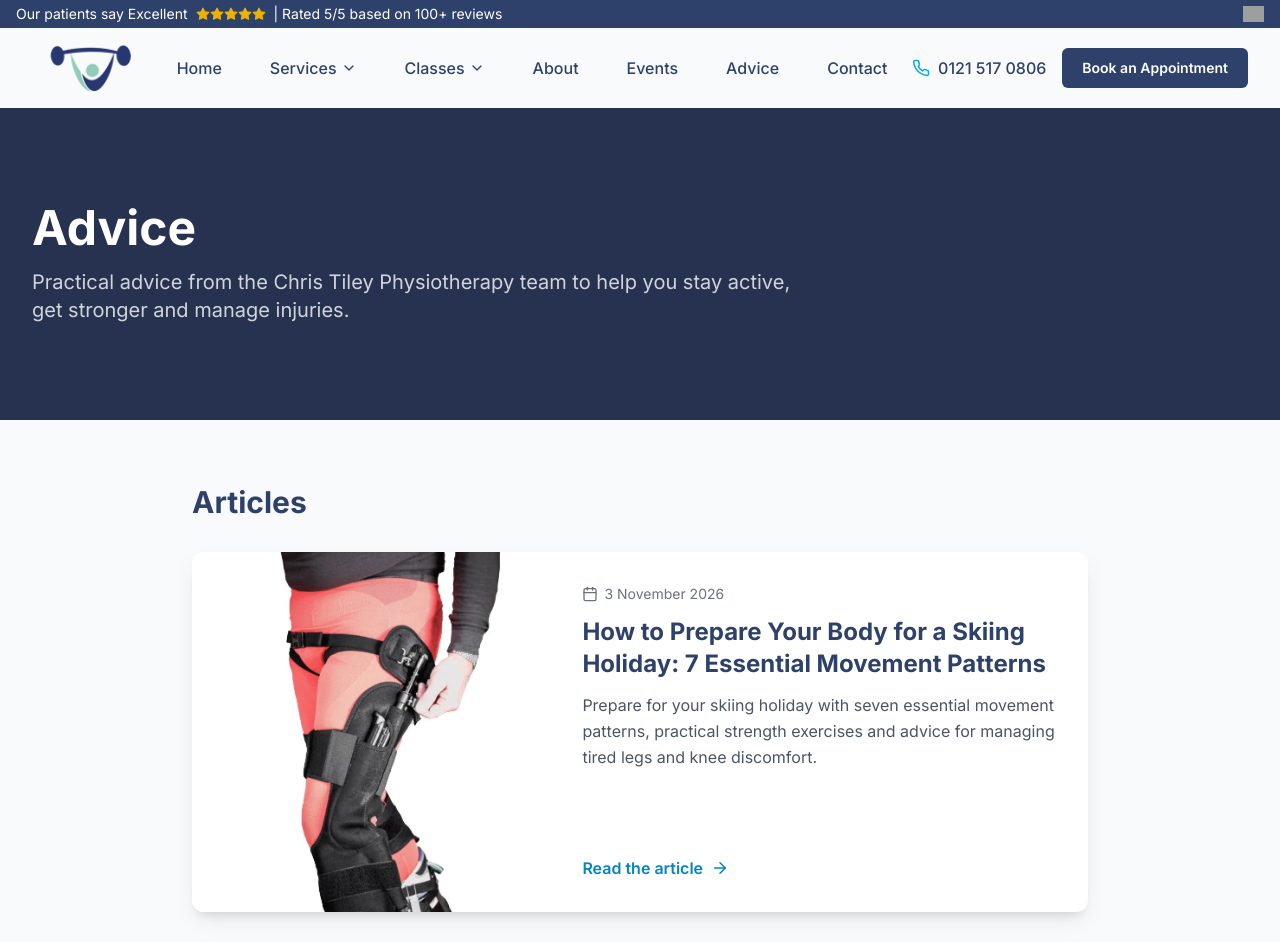
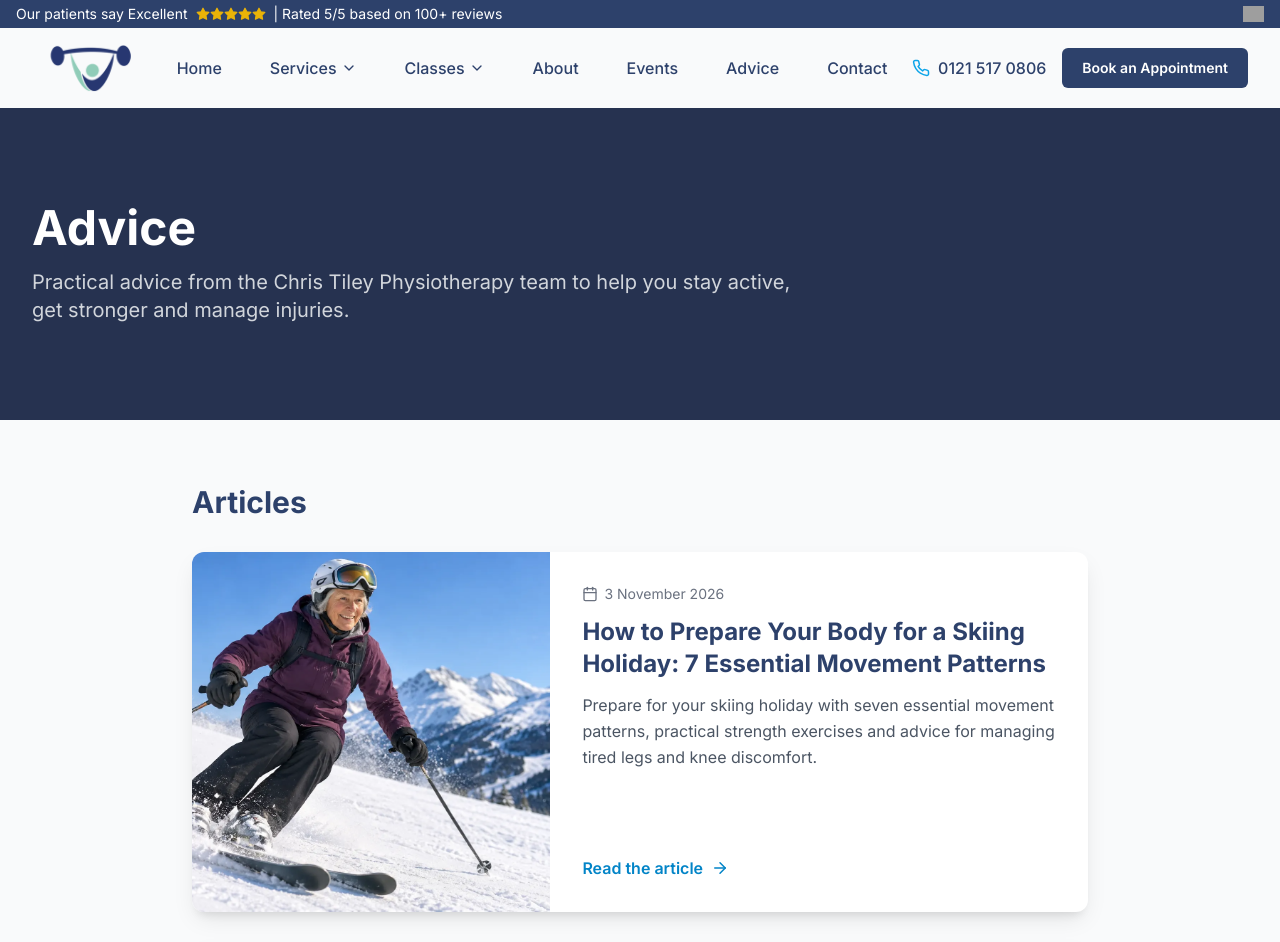
Before and after one commit to CTPhysio/CTPhysio, a React (Vite) app: page /advice in a window 1280 px wide. Shown: the top 942 px of the page. Built offline with nearby package versions, Linux system fonts and the light colour scheme; grey boxes are pictures that could not be loaded.

Commit message:
Use older skier image for Advice article card

```diff
--- a/src/data/articles.ts
+++ b/src/data/articles.ts
@@ -19,8 +19,8 @@ export const articles: Article[] = [
     authorBio: 'Chartered Physiotherapist',
     publishedDate: '2026-11-03',
     excerpt: 'Prepare for your skiing holiday with seven essential movement patterns, practical strength exercises and advice for managing tired legs and knee discomfort.',
-    featuredImage: '/assets/images/ski-mojo-brace.webp',
-    featuredImageAlt: 'Ski Mojo leg support for recreational skiing',
+    featuredImage: '/assets/images/ski-fitness-older-skier.webp',
+    featuredImageAlt: 'Older woman skiing confidently on an alpine slope',
     metaTitle: 'Ski Fitness Exercises: Prepare for Your Holiday',
     metaDescription: 'Preparing for a skiing holiday? Discover 7 strength movement patterns to help build ski fitness, manage fatigue and enjoy your time on the slopes.',
   },
```
